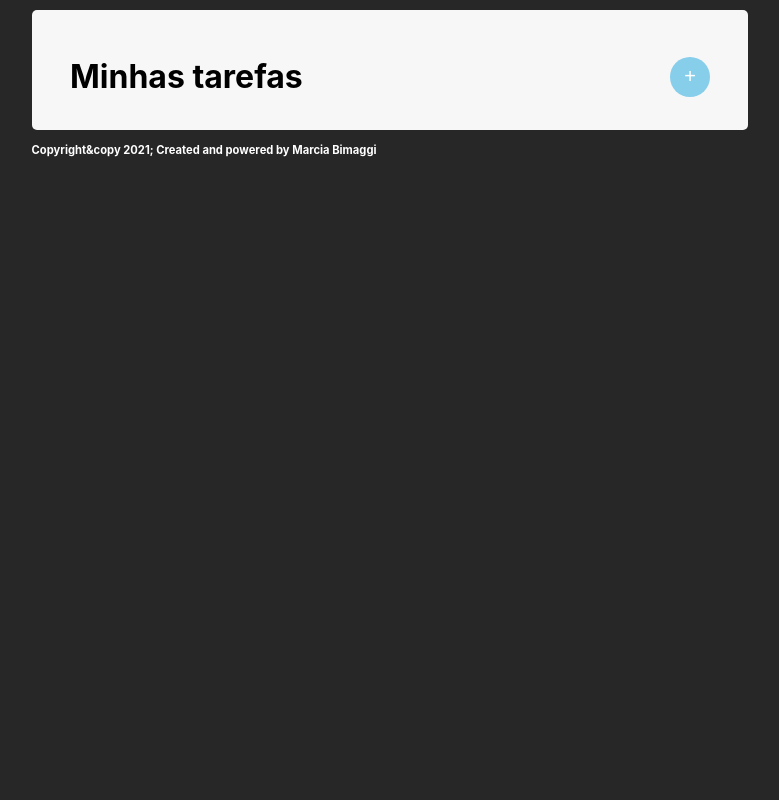
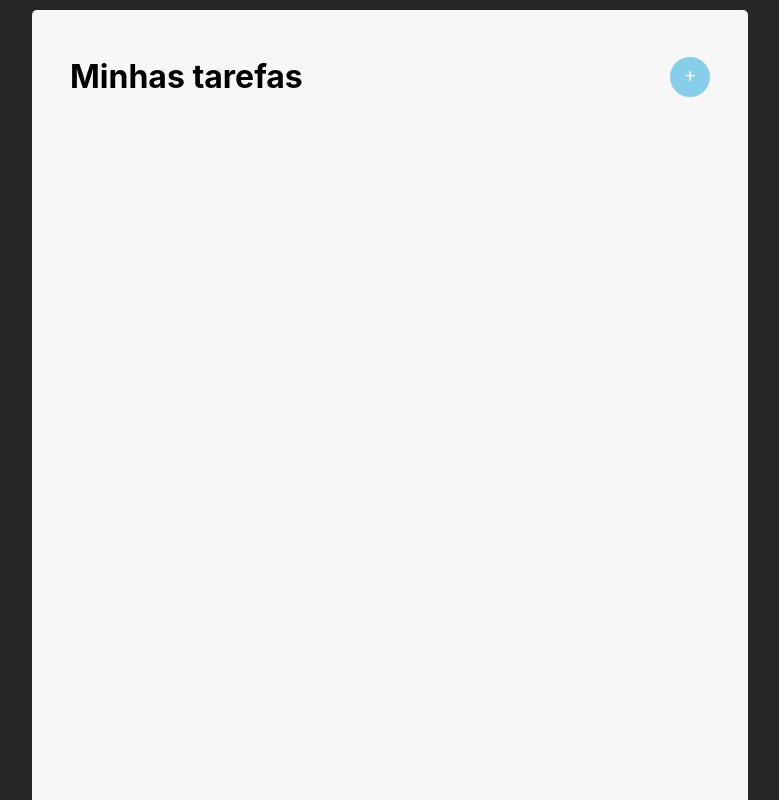
Before and after one commit to bimaggi/lista_de_tarefas, a React (Create React App) app: page / in a window 1280 px wide. Shown: the top 800 px of the page, without its empty margins (250-1029 px from the left). Built offline with nearby package versions, Linux system fonts and the light colour scheme.

Commit message:
alterando container

```diff
--- a/src/App.css
+++ b/src/App.css
@@ -8,14 +8,14 @@ body{
 .container{
   margin: auto;
   max-width: 50%;
-  height: 100%;
+  height: 100vw;
   padding-left: 3%;
   padding-right: 3%;
   padding-top: 2%;
   background-color: rgba(255, 255, 255, 0.966);
   border-radius: 5px;
   margin-top: 10px;
-  padding-bottom: 1%;
+  padding-bottom: 2%;
   margin-bottom: 1%;
 }
 
```
